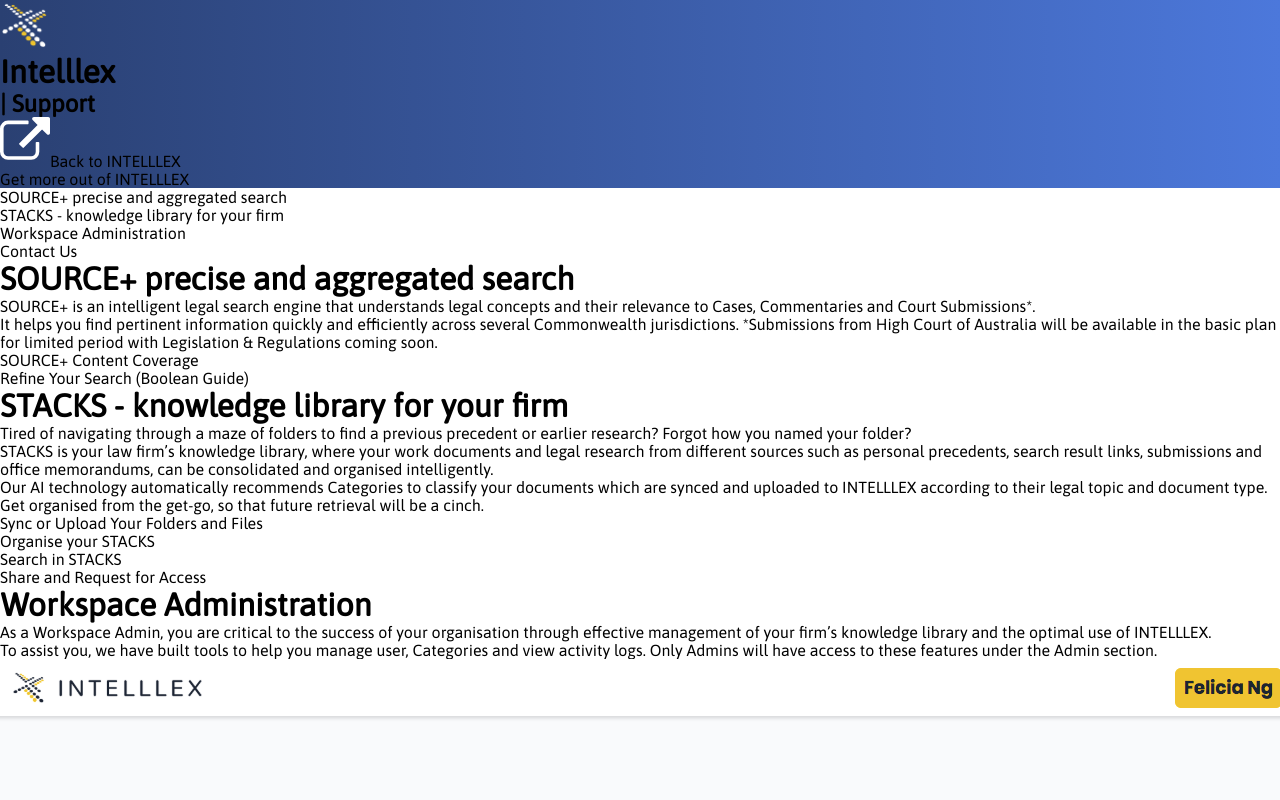
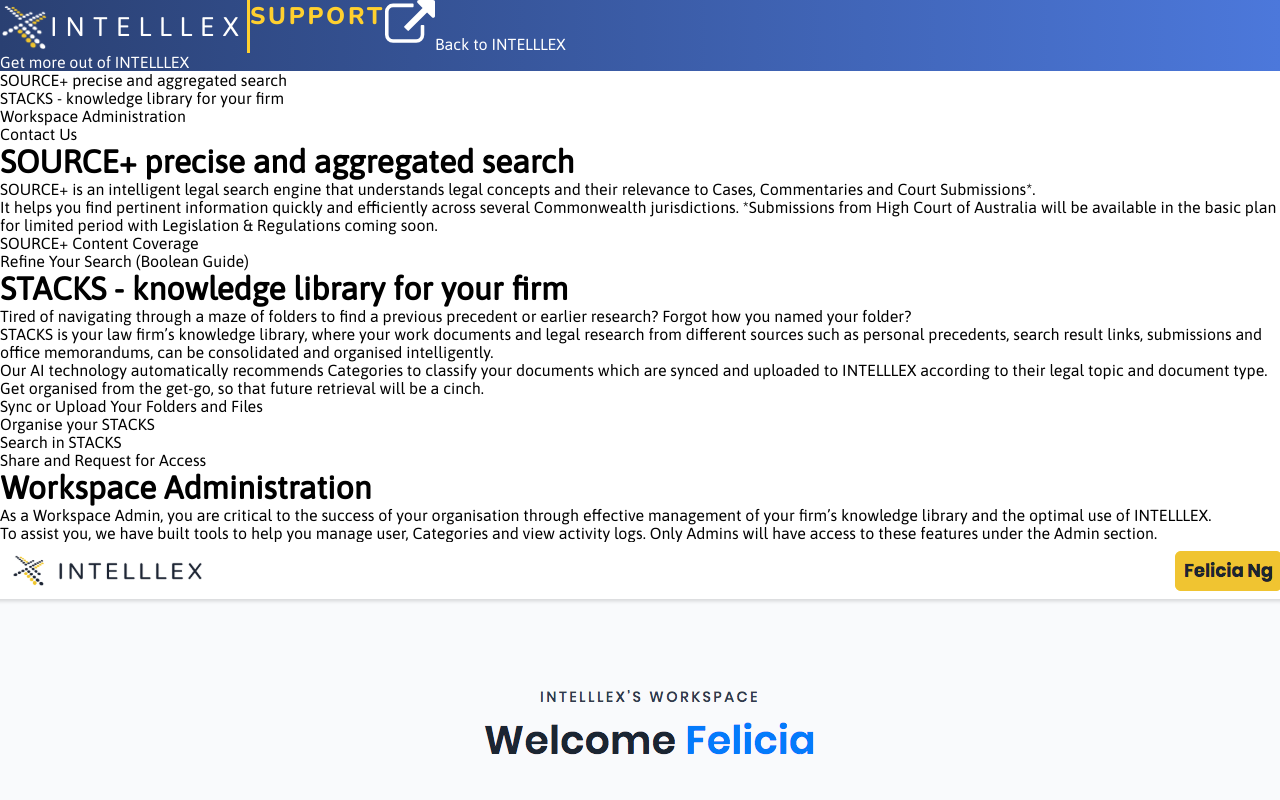
Before and after one commit to MapleLeaves-7/Intelllex-Support-Clone, a React (Create React App) app in the folder intelllex-support-clone/: page / in a window 1280 px wide. Shown: the top 800 px of the page. Built offline with nearby package versions, Linux system fonts and the light colour scheme.

Commit message:
Style banner halfway

```diff
--- a/intelllex-support-clone/src/App.css
+++ b/intelllex-support-clone/src/App.css
@@ -1,12 +1,12 @@
 @font-face {
   font-family: 'Poppins';
-  src: url(fonts/Poppins-Regular.ttf);
+  src: url(fonts/Poppins-Medium.ttf);
   font-weight: normal;
 }
 
 @font-face {
   font-family: 'Poppins';
-  src: url(fonts/Poppins-Bold.ttf);
+  src: url(fonts/Poppins-SemiBold.ttf);
   font-weight: bold;
 }
 
@@ -24,7 +24,14 @@
 
 @font-face {
   font-family: 'Nunito';
-  src: url(fonts/Nunito-VariableFont_wght.ttf);
+  src: url(fonts/Nunito-Medium.ttf);
+  font-weight: normal; /* font-weight is 500 */
+}
+
+@font-face {
+  font-family: 'Nunito';
+  src: url(fonts/Nunito-ExtraBold.ttf);
+  font-weight: bold; /* font-weight is 800*/
 }
 
 *,
@@ -38,4 +45,43 @@
 
 #banner {
   background-image: linear-gradient(90deg, #2a4072 0, #4c78db);
+  font-family: 'Poppins', sans-serif;
+  color: white;
 }
+
+.logo-container {
+  display: flex;
+  font-size: 1.68rem;
+  font-family: 'Nunito', san-serif;
+  align-items: center;
+}
+
+.logo {
+  width: 50px;
+  height: 50px;
+}
+
+.logo-container > .heading {
+  text-transform: uppercase;
+  letter-spacing: 0.5rem;
+  font-weight: normal;
+  font-size: 1em;
+}
+
+.subheading {
+  font-family: 'Nunito', san-serif;
+  color: #ffd02f;
+  text-transform: uppercase;
+  letter-spacing: 0.175rem;
+  font-weight: bold;
+  font-size: 1.5rem;
+  border-left: 3px solid;
+}
+
+.main-banner {
+  display: flex;
+}
+
+.nav-to-intelllex {
+  font-size: 1rem;
+}
--- a/intelllex-support-clone/src/components/Banner.js
+++ b/intelllex-support-clone/src/components/Banner.js
@@ -4,9 +4,12 @@
 const Banner = () => {
   return (
     <div id="banner">
-      <img src={logo} alt="Intelllex logo" width="50px" height="50px" />
-      <h1>Intelllex</h1>
-      <h2>| Support </h2>
+      <div className="main-banner">
+        <div className="logo-container">
+          <img src={logo} alt="Intelllex logo" className="logo" />
+          <h1 className="heading">Intelllex</h1>
+        </div>
+        <h2 className="subheading">Support</h2>
         <div className="nav-to-intelllex">
           <NavSquareArrow
             className="nav-square-arrow"
@@ -15,6 +18,7 @@
           />
           Back to INTELLLEX
         </div>
+      </div>
       <div className="caption">Get more out of INTELLLEX</div>
     </div>
   );
```
Lines whose indentation alone changed are shown as unchanged.
